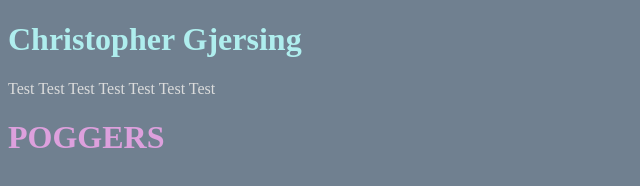
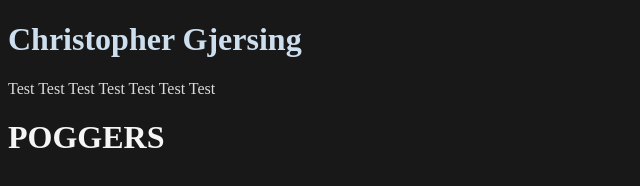
Before and after one commit to gjersing/gjersing.github.io, a plain HTML site: page index.html in a window 1280 px wide. Shown: the whole page, without its empty margins (0-640 px from the left). Drawn offline with Linux system fonts and the light colour scheme.

Commit message:
Update index.html
Adjusting colors utilizing hex values.

```diff
--- a/index.html
+++ b/index.html
@@ -1,8 +1,8 @@
 <!DOCTYPE html>
 <html>
-<body style = "background-color:slategray;">
-<h1 style = "color:paleturquoise">Christopher Gjersing</h1>
+<body style = "background-color:#181818;">
+<h1 style = "color:#cddeee">Christopher Gjersing</h1>
 <p style = "color:gainsboro">Test Test Test Test Test Test Test</p>
-<h1 style = "color:plum">POGGERS</h1>
+<h1 style = "color:whitesmoke">POGGERS</h1>
 </body>
 </html>
```
